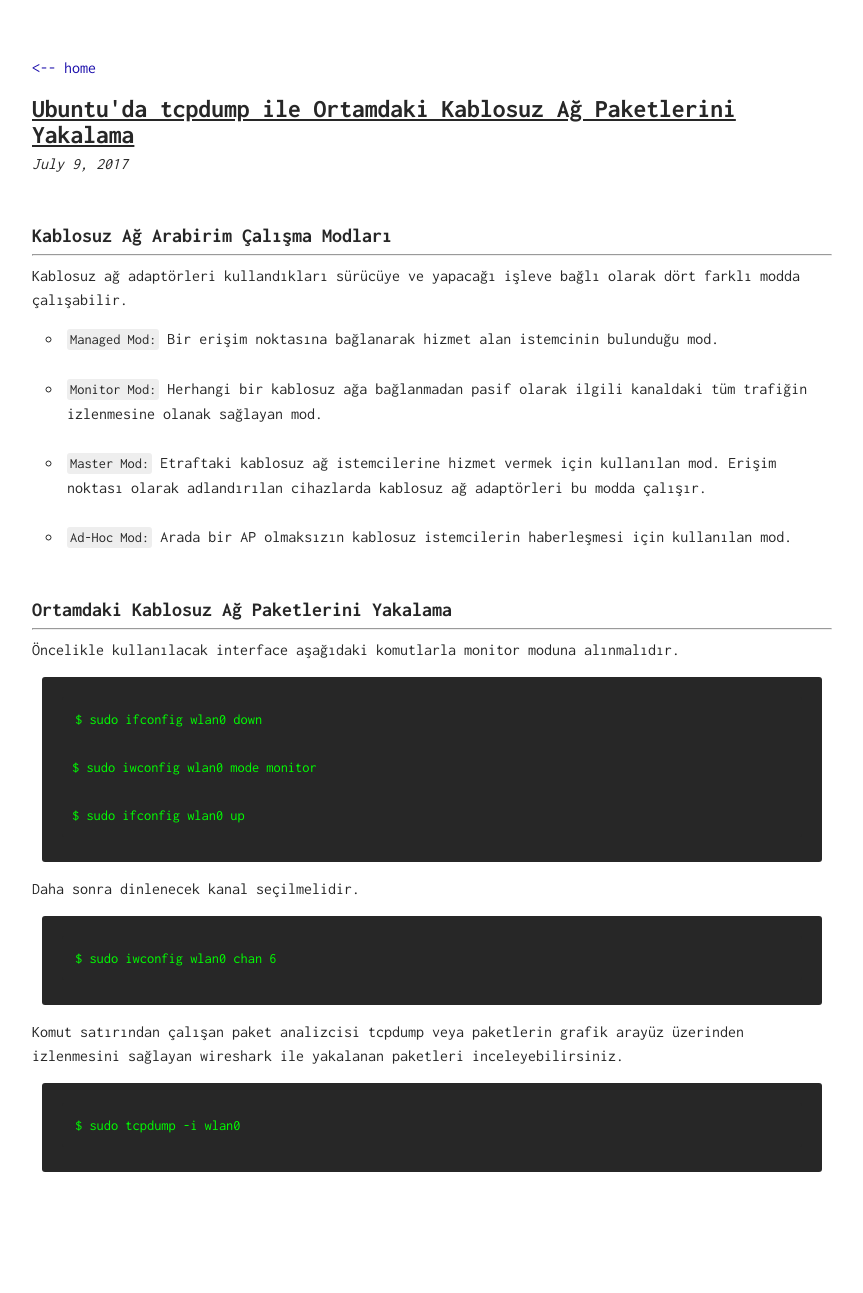
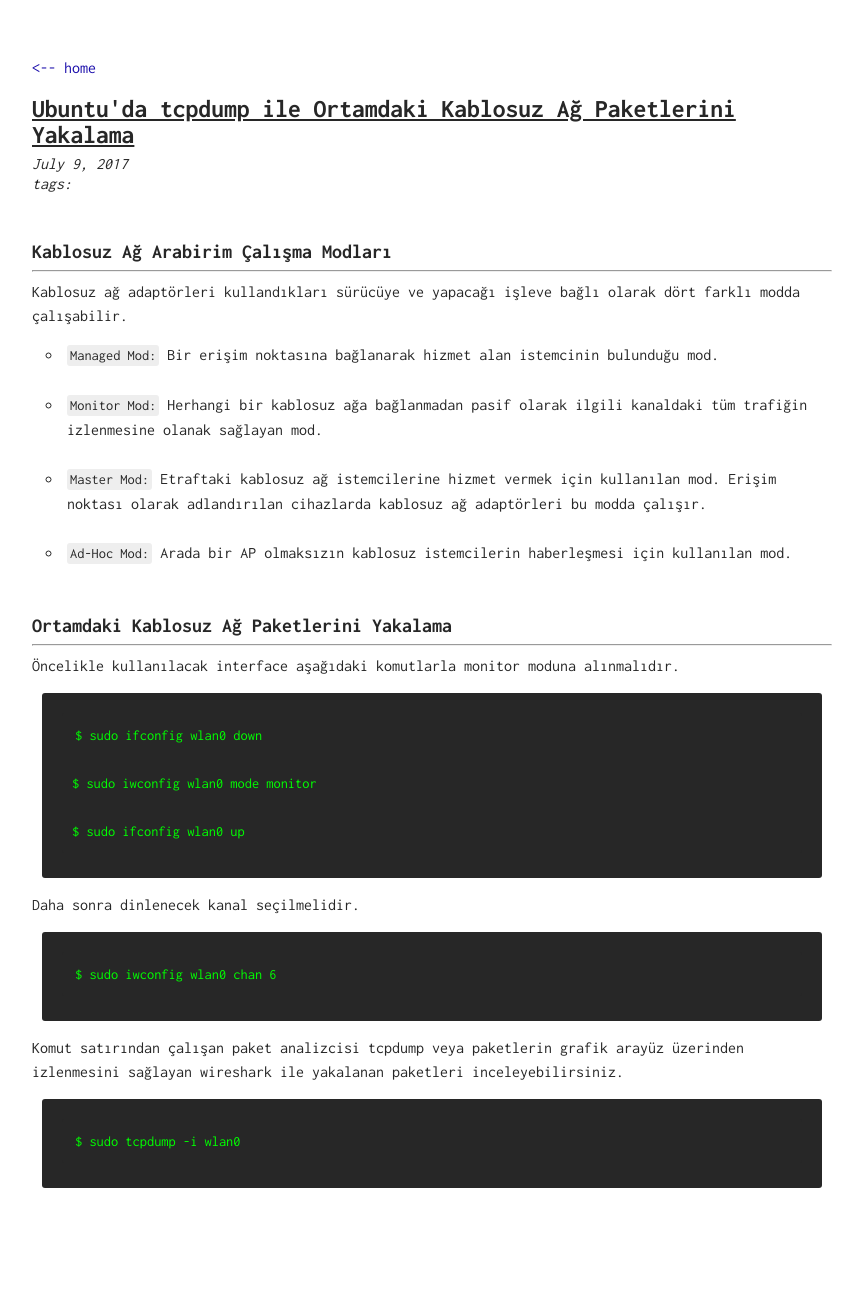
Before and after one commit to mustafasevim/blog, a Jekyll site: the page built from _posts/2017-07-09-ubuntu'da-tcpdump-ile-ortamdaki-kablosuz-ag-paketlerini-yakalama.md, in a window 1280 px wide. Shown: the whole page, without its empty margins (208-1071 px from the left). Built offline with Jekyll 4.4.1, drawn with Linux system fonts in a browser that asks for light colours; comment, search, counter and statistics services are not loaded.

Commit message:
Update post.html

```diff
--- a/_layouts/post.html
+++ b/_layouts/post.html
@@ -4,26 +4,41 @@
 ---
 
 <div class="post">
+	<div class="post__back">
+    	<a href="/">&lt;-- home</a>
+    </div>
+    <div class="post__title">
+    	<h1>{{ page.title }}</h1>
+    </div>
+    <div class="post__date">
+    	<p>{{ page.date | date: '%B %-d, %Y' }}</p>
+        tags: <span class="tag">
 
-    <a class="post__back" href="/">&lt;-- home</a>
-    <h1 class="post__title">{{ page.title }}</h1>
-    <p class="post__date">{{ page.date | date: '%B %-d, %Y' }}</p>
-    <p class="post__meta">{{ tags_content }}</p>
+                {% for tag in page.tags %}
+                    <a href="/tag/#{{tag | downcase | replace:" ","-" }}">{{ tag | downcase }}</a>
+                {% endfor %}
+        </span>
+    </div>
+    <div class="post__meta">
+    	<p>{{ tags_content }}</p>
+    </div>
     <div class="post__content"?>
         {{ content }}
     </div>
 
-</div>
 
 	<div id="disqus_thread"></div>
 	<script>
-
+	/**
+	*  RECOMMENDED CONFIGURATION VARIABLES: EDIT AND UNCOMMENT THE SECTION BELOW TO INSERT DYNAMIC VALUES FROM YOUR PLATFORM OR CMS.
+	*  LEARN WHY DEFINING THESE VARIABLES IS IMPORTANT: https://disqus.com/admin/universalcode/#configuration-variables*/
+	/*
 	var disqus_config = function () {
-    this.page.url = "{{site.url}}{{site.url}}";
-    this.page.identifier = "{{site.id}}";
+	this.page.url = PAGE_URL;  // Replace PAGE_URL with your page's canonical URL variable
+	this.page.identifier = PAGE_IDENTIFIER; // Replace PAGE_IDENTIFIER with your page's unique identifier variable
 	};
-
-(function() {
+	*/
+	(function() { // DON'T EDIT BELOW THIS LINE
 	var d = document, s = d.createElement('script');
 	s.src = '//mustafasevim.disqus.com/embed.js';
 	s.setAttribute('data-timestamp', +new Date());
@@ -31,3 +46,6 @@
 	})();
 	</script>
 	<noscript>Please enable JavaScript to view the <a href="https://disqus.com/?ref_noscript">comments powered by Disqus.</a></noscript>
+
+
+</div>
```
Lines whose indentation alone changed are shown as unchanged.
